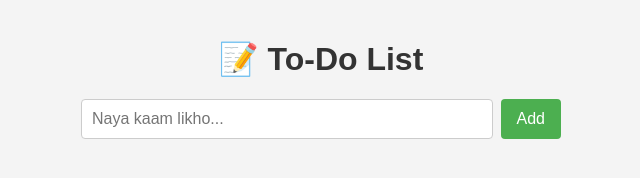
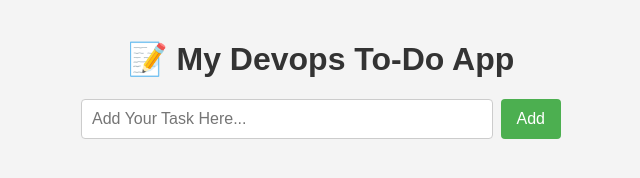
Before and after one commit to piyushwork45-tech/k8s-todo-app, a website: page public/index.html in a window 1280 px wide. Shown: the whole page, without its empty margins (319-959 px from the left). Drawn offline with Linux system fonts and the light colour scheme; no server answers.

Commit message:
Update app title to test full pipeline

```diff
--- a/public/index.html
+++ b/public/index.html
@@ -19,9 +19,9 @@
 </style>
 </head>
 <body>
-  <h1>📝 To-Do List</h1>
+  <h1>📝 My Devops To-Do App</h1>
   <div class="input-row">
-    <input type="text" id="todoInput" placeholder="Naya kaam likho...">
+    <input type="text" id="todoInput" placeholder="Add Your Task Here...">
     <button onclick="addTodo()">Add</button>
   </div>
   <ul id="todoList"></ul>
```
